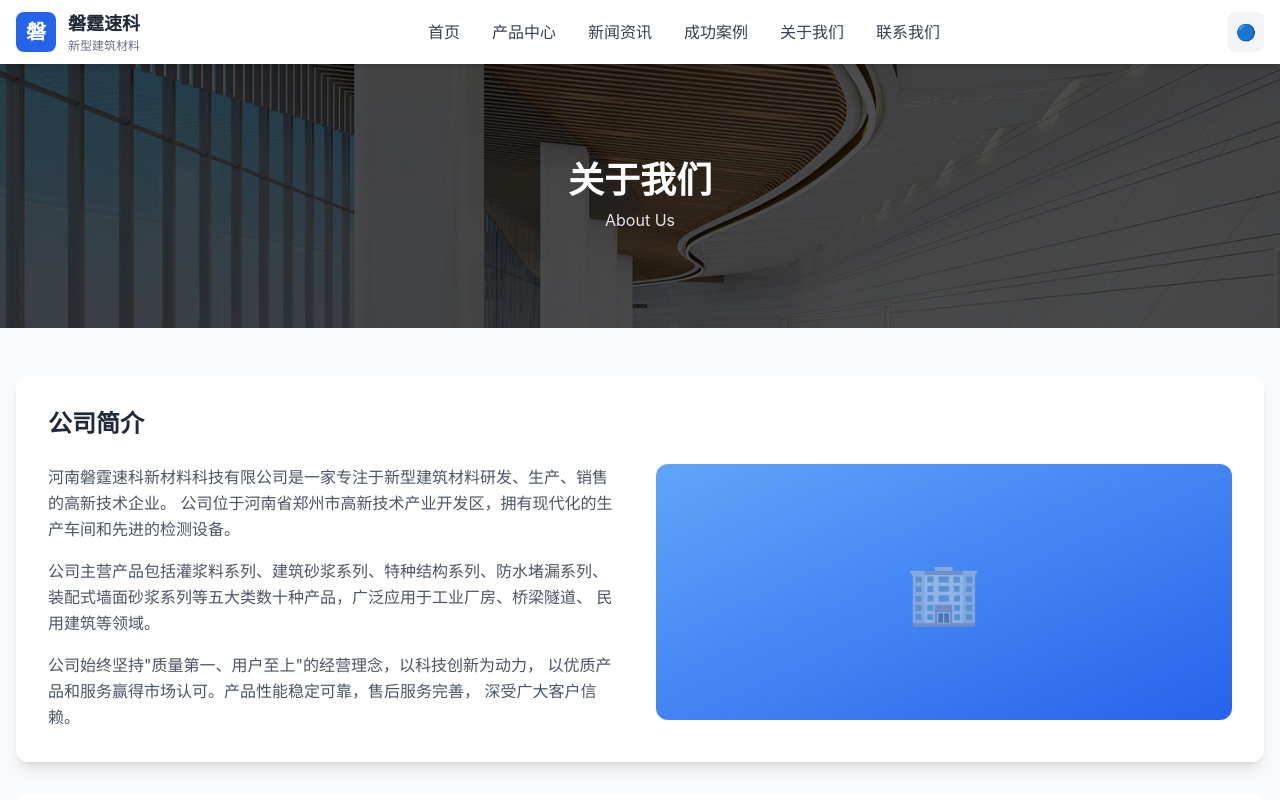
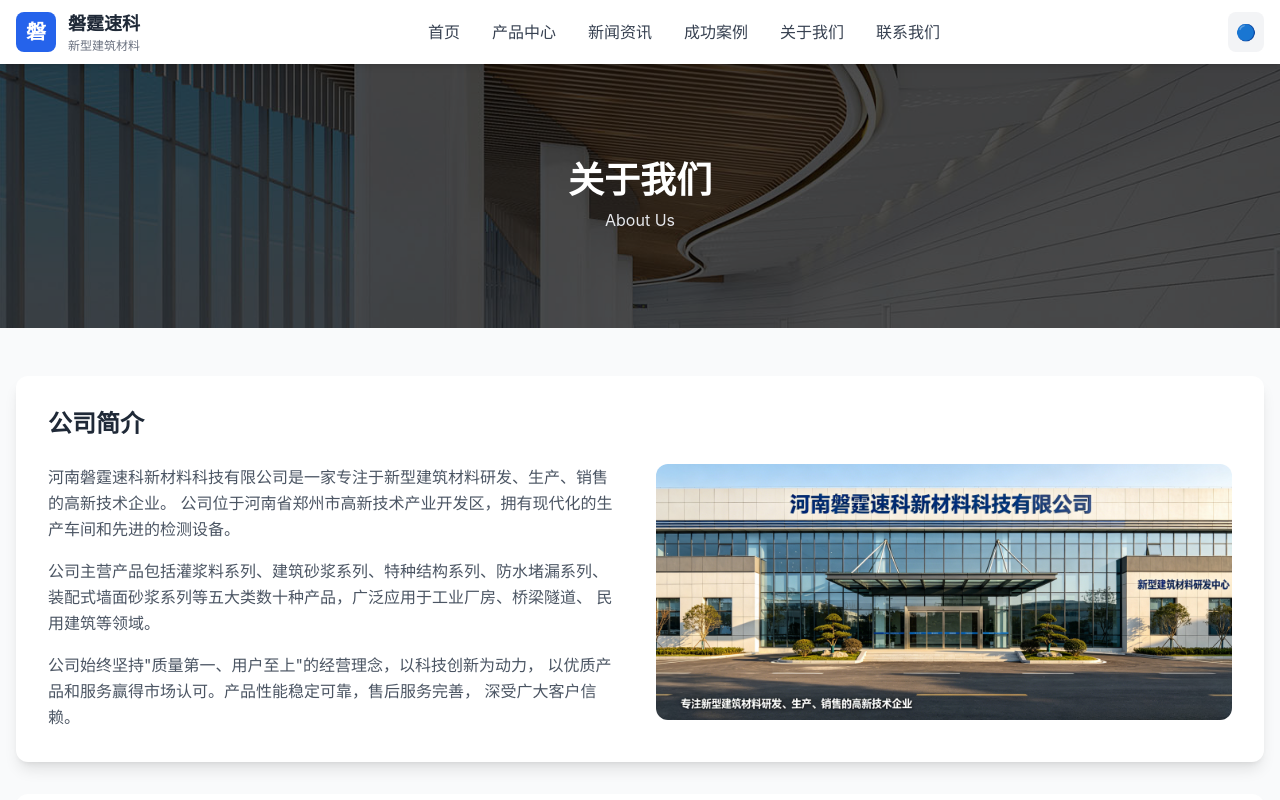
Before and after one commit to demperor888-ai/panting, a Next.js app: page /about in a window 1280 px wide. Shown: the top 800 px of the page. Built offline with nearby package versions, Linux system fonts and the light colour scheme.

Commit message:
更新关于我们公司简介封面图

```diff
--- a/src/app/about/page.tsx
+++ b/src/app/about/page.tsx
@@ -33,8 +33,8 @@
                 深受广大客户信赖。
               </p>
             </div>
-            <div className="h-64 bg-gradient-to-br from-primary-400 to-primary-600 rounded-xl flex items-center justify-center">
-              <span className="text-6xl opacity-50">🏢</span>
+            <div className="h-64 rounded-xl overflow-hidden">
+              <img src="/images/cases/gywm.jpg" alt="公司简介" className="w-full h-full object-cover" />
             </div>
           </div>
         </section>
```
Also changed, not shown: images/cases/gywm.jpg (added), public/images/cases/gywm.jpg (added).
